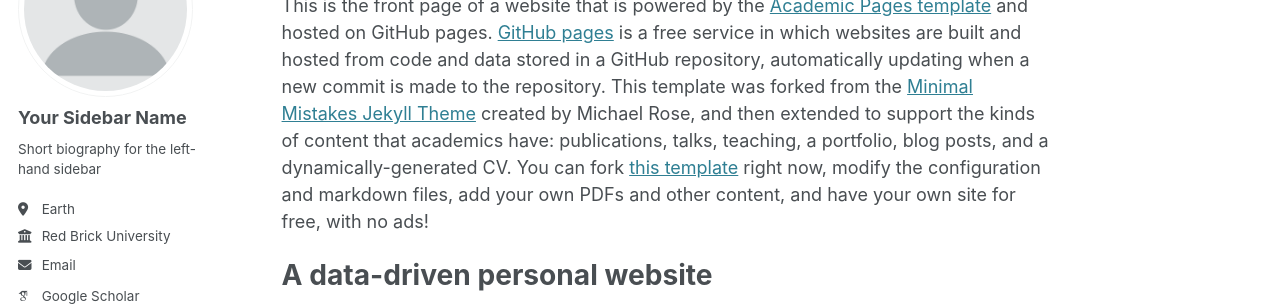
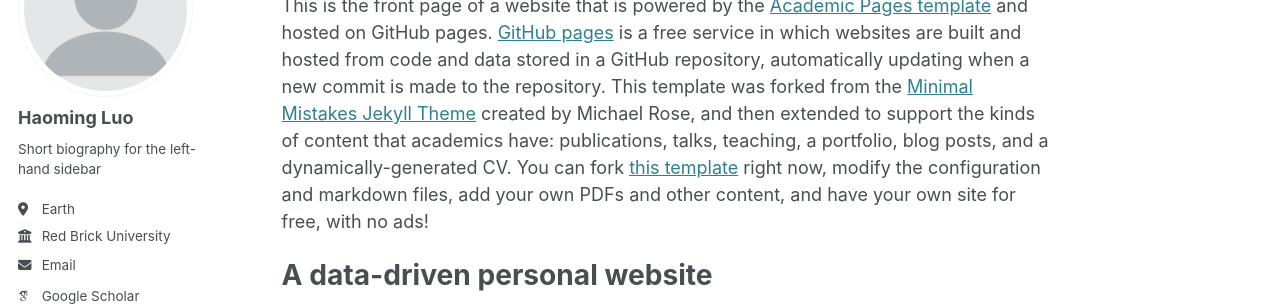
Before and after one commit to PineappleMing/haoming_luo.github.io, a Jekyll site: the page built from _pages/about.md, in a window 1280 px wide. Shown: the part 184-490 px from the top of the page. Built offline with Jekyll 4.4.1, drawn with Linux system fonts in a browser that asks for light colours; some web fonts are replaced.

Commit message:
feat: change name

```diff
--- a/_config.yml
+++ b/_config.yml
@@ -23,7 +23,7 @@ repository               : "academicpages/academicpages.github.io"
 author:
   # Biographic information
   avatar           : "profile.png"
-  name             : "Your Sidebar Name"
+  name             : "Haoming Luo"
   pronouns         : # example: "she/her"
   bio              : "Short biography for the left-hand sidebar"
   location         : "Earth"
```
